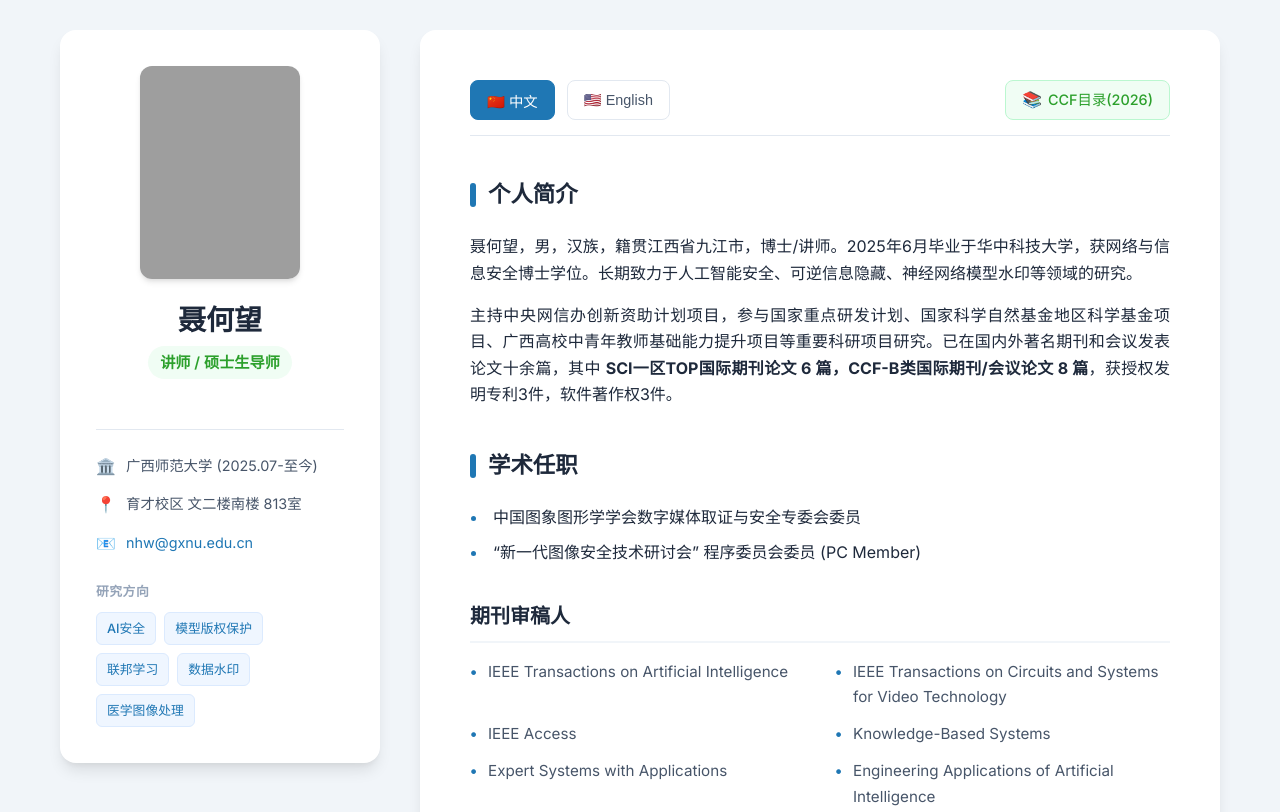
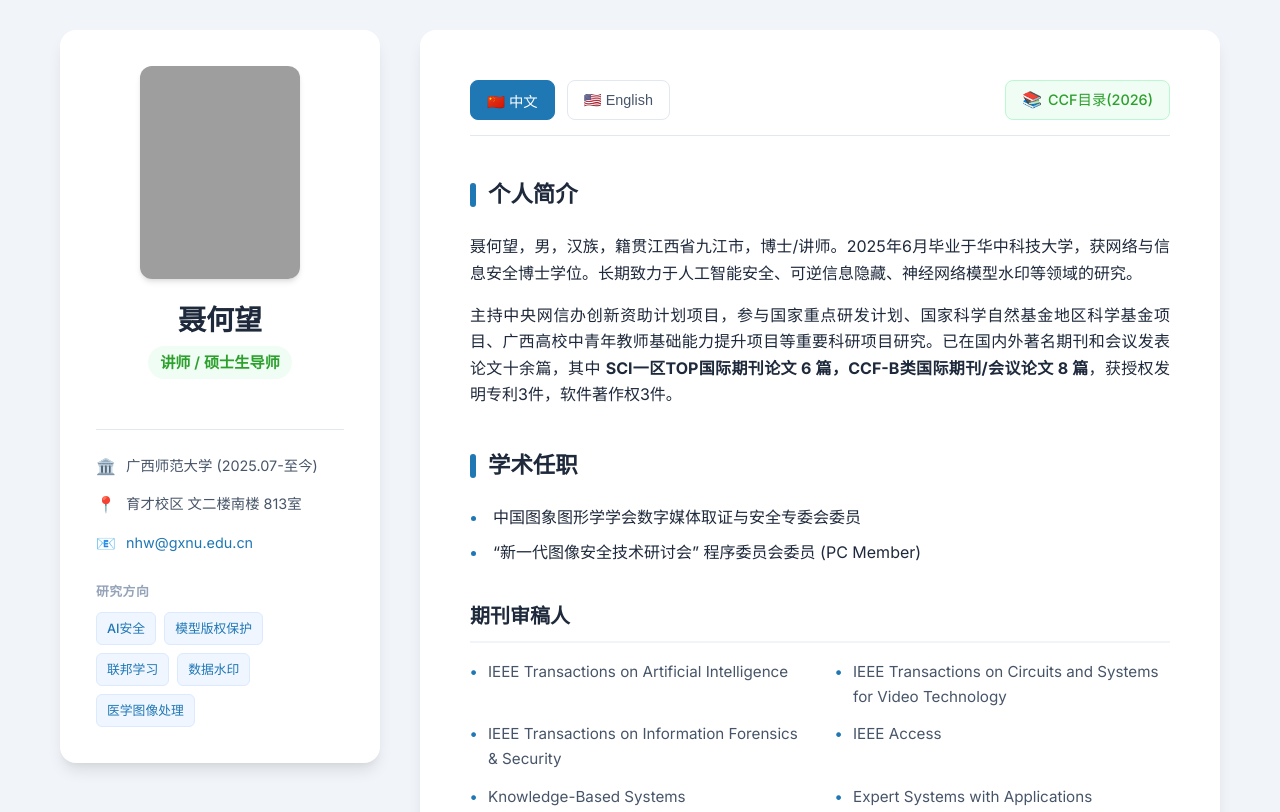
Before and after one commit to niehewang/niehewang.github.io, a plain HTML site: page index.html in a window 1280 px wide. Shown: the top 812 px of the page. Drawn offline with Linux system fonts and the light colour scheme; grey boxes are pictures that could not be loaded.

Commit message:
Update index.html

```diff
--- a/index.html
+++ b/index.html
@@ -463,6 +463,7 @@
         <ul class="grid-list">
           <li>IEEE Transactions on Artificial Intelligence</li>
           <li>IEEE Transactions on Circuits and Systems for Video Technology</li>
+          <li>IEEE Transactions on Information Forensics & Security</li>
           <li>IEEE Access</li>
           <li>Knowledge-Based Systems</li>
           <li>Expert Systems with Applications</li>
@@ -851,6 +852,7 @@
         <ul class="grid-list">
           <li>IEEE Transactions on Artificial Intelligence</li>
           <li>IEEE Transactions on Circuits and Systems for Video Technology</li>
+          <li>IEEE Transactions on Information Forensics & Security</li>
           <li>IEEE Access</li>
           <li>Knowledge-Based Systems</li>
           <li>Expert Systems with Applications</li>
```
